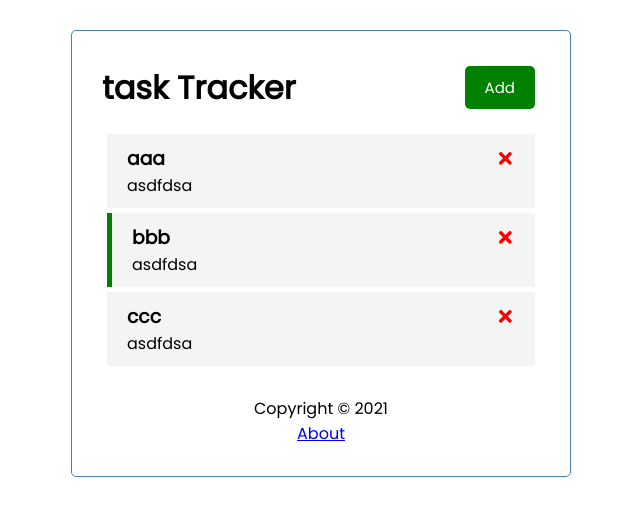
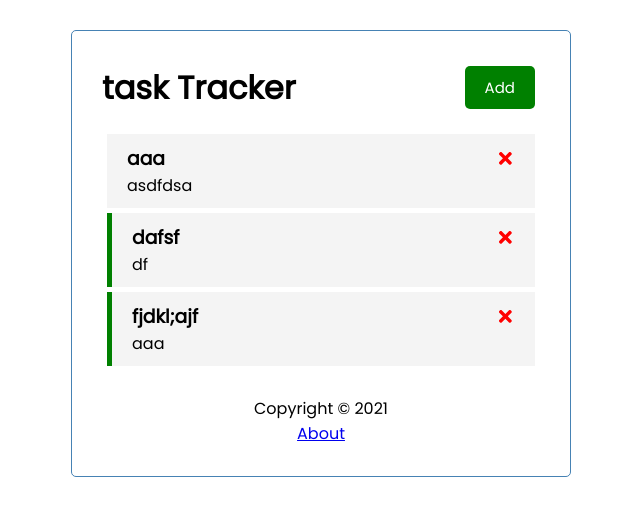
Before and after one commit to nori3506/task-tracker, a React (Create React App) app: page / in a window 1280 px wide. Shown: the top 516 px of the page, without its empty margins (319-959 px from the left). Built offline with nearby package versions, Linux system fonts and the light colour scheme; data requests are answered from the project's data file.

Commit message:
indentation

```diff
--- a/db.json
+++ b/db.json
@@ -7,17 +7,16 @@
       "reminder": false
     },
     {
-      "id": 2,
-      "text": "bbb",
-      "day": "asdfdsa",
-      "reminder": true
+      "text": "dafsf",
+      "day": "df",
+      "reminder": true,
+      "id": 4
     },
     {
-      "id": 3,
-      "text": "ccc",
-      "day": "asdfdsa",
-      "reminder": false
+      "text": "fjdkl;ajf",
+      "day": "aaa",
+      "reminder": true,
+      "id": 5
     }
-
   ]
 }
--- a/src/components/AddTask.js
+++ b/src/components/AddTask.js
@@ -22,15 +22,15 @@ export const AddTask = ({ onAdd }) => {
     <form className='add-form' onSubmit={ onSubmit }>
       <div className="form-control">
         <label htmlFor="">Task</label>
-        <input type="text" placeholder="Add Task" value={text} onChange={(e) => setText(e.target.value) } />
+        <input type="text" placeholder="Add Task" value={ text } onChange={ (e) => setText(e.target.value) } />
       </div>
       <div className="form-control">
         <label htmlFor="">Day & Time</label>
-        <input type="text" placeholder="Add Day & Time" value={day} onChange={(e) => setDay(e.target.value) } />
+        <input type="text" placeholder="Add Day & Time" value={ day } onChange={(e) => setDay(e.target.value) } />
       </div>
       <div className="form-control form-control-check">
         <label htmlFor="">Set Reminder</label>
-        <input type="checkbox" checked={ reminder } value={reminder} onChange={(e) => setReminder(e.currentTarget.checked) } />
+        <input type="checkbox" checked={ reminder } value={ reminder } onChange={(e) => setReminder(e.currentTarget.checked) } />
       </div>
       <input type="submit" value="Save Task" className= "btn btn-block" />
     </form>
--- a/src/components/Task.js
+++ b/src/components/Task.js
@@ -2,8 +2,8 @@ import { FaTimes } from 'react-icons/fa'
 
 const Task = ({ task, onDelete, onToggle }) => {
   return (
-    < div className={`task ${ task.reminder ? 'reminder' : '' } `}
-    onDoubleClick = {() => onToggle(task.id)}>
+    < div className={ `task ${ task.reminder ? 'reminder' : '' } `}
+    onDoubleClick = {() => onToggle(task.id) }>
       <h3>
         { task.text }{' '}
         <FaTimes
@@ -11,7 +11,7 @@ const Task = ({ task, onDelete, onToggle }) => {
           onClick={() => onDelete(task.id) }
         />
       </h3>
-      <p>{task.day}</p>
+      <p>{ task.day }</p>
     </div>
   )
 }
--- a/src/components/button.js
+++ b/src/components/button.js
@@ -2,7 +2,7 @@ import PropTypes from 'prop-types';
 
 const button = ({ color, text, onClick }) => {
 
-  return <button onClick={onClick} style={{ backgroundColor: color}} className = 'btn'> { text } </button>
+  return <button onClick={ onClick } style={{ backgroundColor: color }} className = 'btn'> { text } </button>
 
 }
 
```
